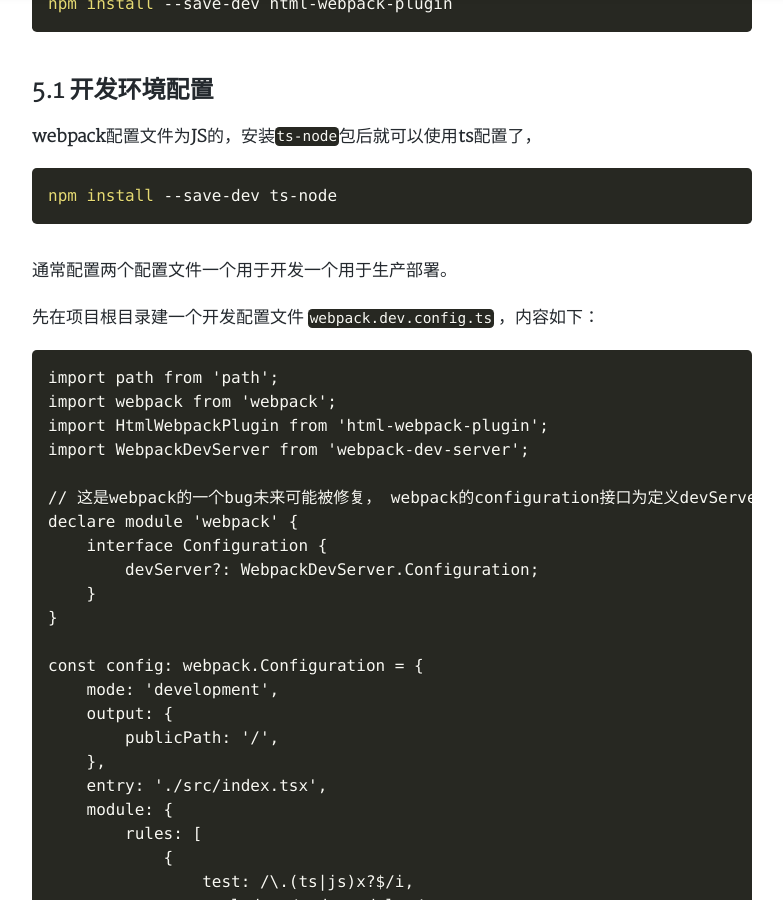
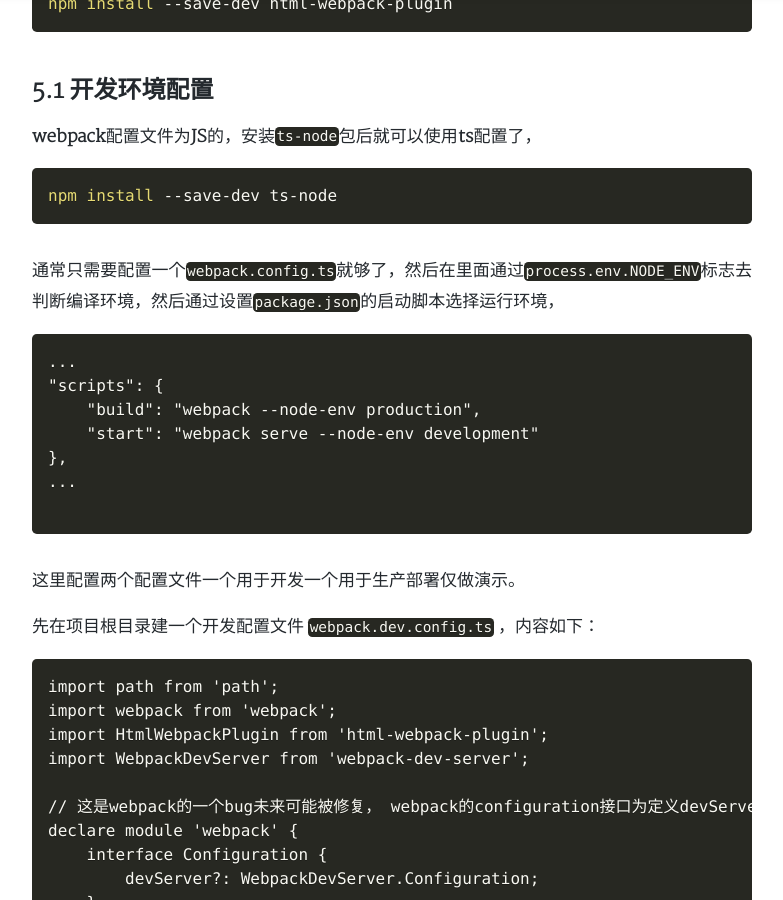
Before and after one commit to changkaizhao/changkaizhao.github.io, a Jekyll site: the page built from _posts/2021-4-6-React+-Typescript+-Webpack-开发环境搭建.md, in a window 1280 px wide and 900 px high, scrolled down 5709 px. Shown: the whole window, without its empty margins (248-1031 px from the left). Built offline with Jekyll 4.4.1, drawn with Linux system fonts in a browser that asks for light colours; nearby versions of some CDN libraries; comment, search, counter and statistics services are not loaded; a style sheet for code colours, icons or effects is not loaded.

Commit message:
modify post React tyepscript

````diff
--- a/_posts/2021-4-6-React+-Typescript+-Webpack-开发环境搭建 copy.md
+++ b/_posts/2021-4-6-React+-Typescript+-Webpack-开发环境搭建.md
@@ -220,7 +220,19 @@
 npm install --save-dev ts-node
 ```
 
-通常配置两个配置文件一个用于开发一个用于生产部署。
+通常只需要配置一个`webpack.config.ts`就够了，然后在里面通过`process.env.NODE_ENV`标志去判断编译环境，然后通过设置`package.json`的启动脚本选择运行环境，
+
+```
+...
+"scripts": {
+    "build": "webpack --node-env production",
+    "start": "webpack serve --node-env development"
+},
+...
+
+```
+
+这里配置两个配置文件一个用于开发一个用于生产部署仅做演示。
 
 先在项目根目录建一个开发配置文件 `webpack.dev.config.ts` ，内容如下：
 
````
